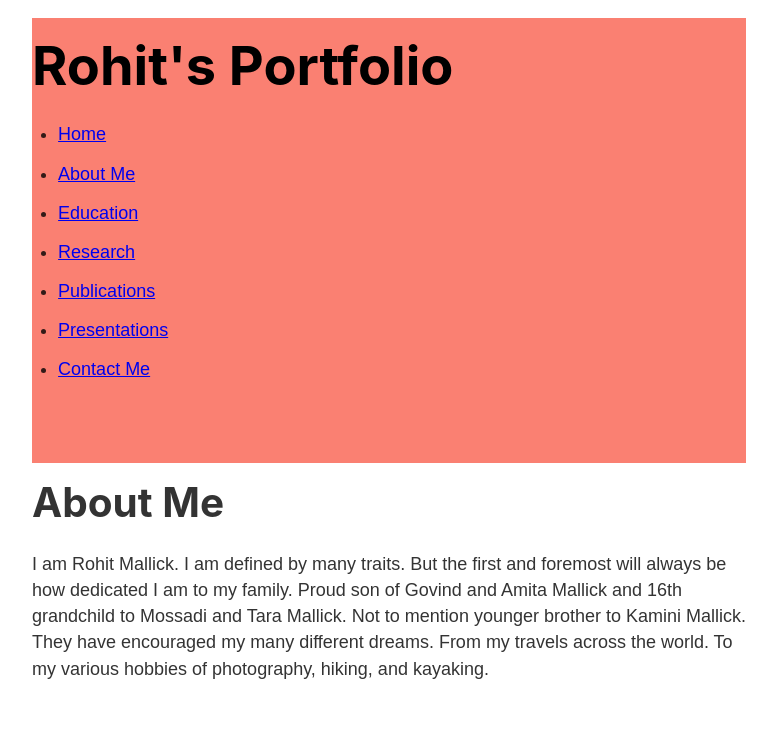
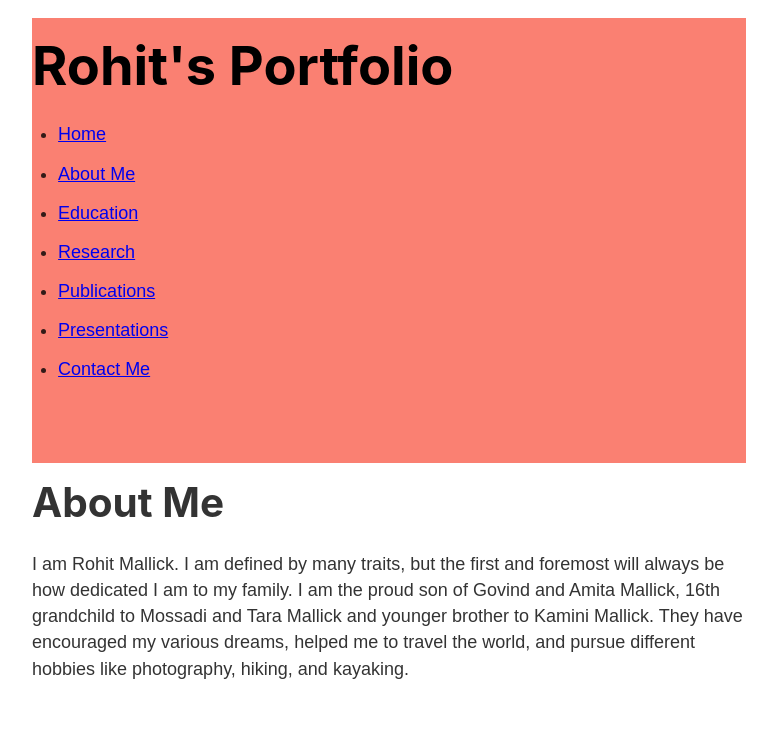
Before and after one commit to RoMallick/myportfolio, a Gatsby site: page /AboutMe in a window 1280 px wide. Shown: the top 732 px of the page, without its empty margins (251-1028 px from the left). Built offline with nearby package versions, Linux system fonts and the light colour scheme; Gatsby itself is replaced by a stand-in of ours; grey boxes are pictures that could not be loaded.

Commit message:
STABLE. Aboutme grammar updates

```diff
--- a/src/pages/AboutMe.js
+++ b/src/pages/AboutMe.js
@@ -14,9 +14,9 @@ const AboutMe = () => {
             <Head title="About Me" />
             <h1 className={aboutmeStyles.firstHeader}>About Me</h1>
             <p>
-                I am Rohit Mallick. I am defined by many traits. But the first and foremost will always be how dedicated I am to my family.
-                Proud son of Govind and Amita Mallick and 16th grandchild to Mossadi and Tara Mallick. Not to mention younger brother to Kamini Mallick.
-                They have encouraged my many different dreams. From my travels across the world. To my various hobbies of photography, hiking, and kayaking.
+                I am Rohit Mallick. I am defined by many traits, but the first and foremost will always be how dedicated I am to my family.
+                I am the proud son of Govind and Amita Mallick, 16th grandchild to Mossadi and Tara Mallick and younger brother to Kamini Mallick.
+                They have encouraged my various dreams, helped me to travel the world, and pursue different hobbies like photography, hiking, and kayaking.
             </p> <br />
             <img src={famPic} alt="famPic" className={aboutmeStyles.famPic}/>
             <p className={aboutmeStyles.secCaption}>
```
